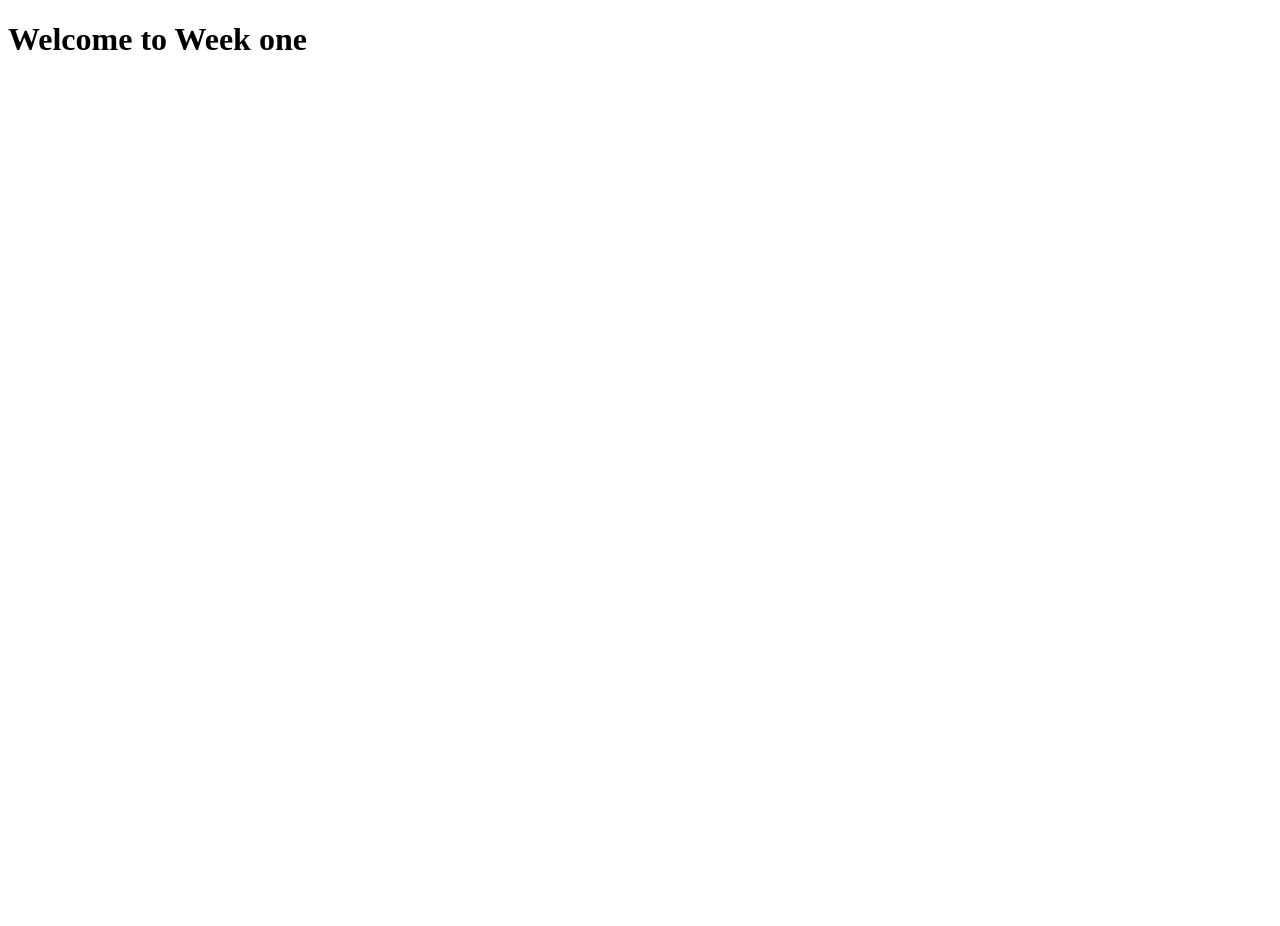
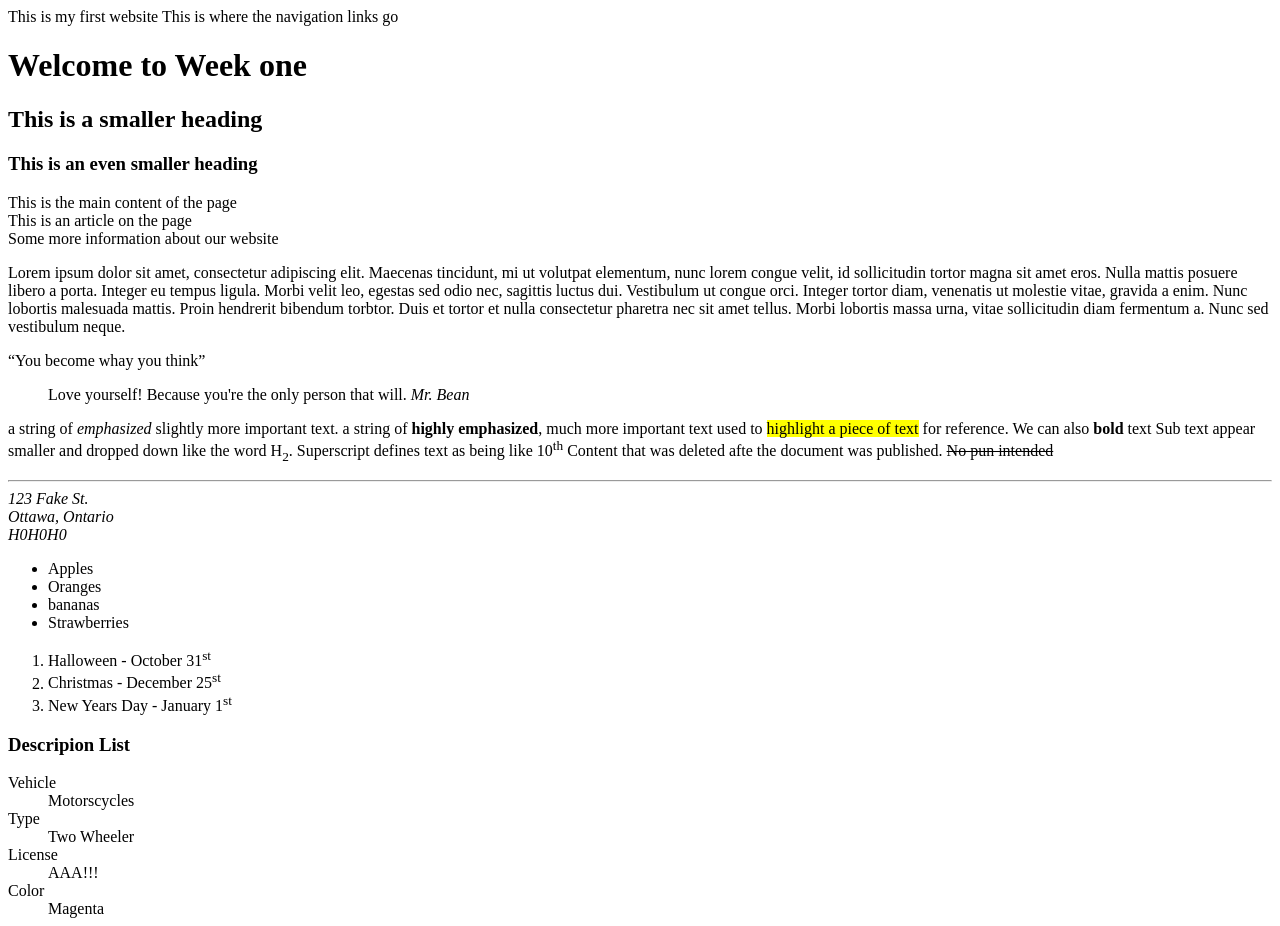
Before and after one commit to penn0159/week_3, a plain HTML site: page index.html in a window 1280 px wide. Before the commit the page ends 800 px from the top, so only its background shows below. Drawn offline with Linux system fonts and the light colour scheme.

Commit message:
Adds html tags to the index

```diff
--- a/index.html
+++ b/index.html
@@ -9,7 +9,82 @@
 </head>
 
 <body>
-    <h1>Welcome to Week one</h1>
+    <header>
+        This is my first website
+
+        <na>This is where the navigation links go</na>
+    </header>
+
+    <main>
+        <h1>Welcome to Week one</h1>
+        <h2>This is a smaller heading</h2>
+        <h3>This is an even smaller heading</h3>
+        This is the main content of the page
+
+        <article>This is an article on the page</article>
+
+        <section>Some more information about our website</section>
+
+        <p> Lorem ipsum dolor sit amet, consectetur adipiscing elit. Maecenas tincidunt, mi ut volutpat elementum, nunc lorem congue velit, id sollicitudin tortor magna sit amet eros. Nulla mattis posuere libero a porta. Integer eu tempus ligula. Morbi velit leo, egestas sed odio nec, sagittis luctus dui. Vestibulum ut congue orci. Integer tortor diam, venenatis ut molestie vitae, gravida a enim. Nunc lobortis malesuada mattis. Proin hendrerit bibendum torbtor. Duis et tortor et nulla consectetur pharetra nec sit amet tellus. Morbi lobortis massa urna, vitae sollicitudin diam fermentum a. Nunc sed vestibulum neque.</p>
+
+        <q>You become whay you think</q>
+
+        <blockquote>
+
+            Love yourself! Because you're the only person that will. <cite>Mr. Bean</cite>
+        </blockquote>
+
+        <p>
+            a string of <em>emphasized</em> slightly more important text.
+            a string of <strong>highly emphasized</strong>, much more important text
+            used to <mark>highlight a piece of text</mark> for reference.
+            We can also <b>bold</b> text
+            Sub text appear smaller and dropped down like the word H<sub>2</sub>.
+            Superscript defines text as being like 10<sup>th</sup>
+
+            Content that was deleted afte the document was published. <del datetime="09/21/2022">No pun intended</del>
+        </p>
+
+        <hr>
+
+        <address>123 Fake St. <br> Ottawa, Ontario <br> H0H0H0</address>
+
+        <div>
+            <ul>
+                <li>Apples</li>
+                <li>Oranges</li>
+                <li>bananas</li>
+                <li>Strawberries</li>
+            </ul>
+        </div>
+
+        <span>
+            <ol>
+                <li>Halloween - October 31<sup>st</sup></li>
+                <li>Christmas - December 25<sup>st</sup></li>
+                <li>New Years Day - January 1<sup>st</sup></li>
+            </ol>
+        </span>
+
+        <div>
+            <h3>Descripion List</h3>
+            </div>
+                <dt>Vehicle</dt>
+                <dd>Motorscycles</dd>
+
+                <dt>Type</dt>
+                <dd>Two Wheeler</dd>
+
+                <dt>License</dt>
+                <dd>AAA!!!</dd>
+
+                <dt>Color</dt>
+                <dd>Magenta</dd>
+
+    </main>
+
+
+
 
 </body>
 
```
